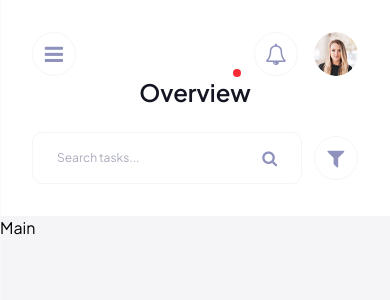
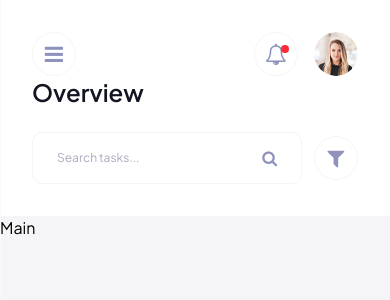
Before and after one commit to Evans-Asiedu/task-management, a React (Vite) app: page / in a window 390 px wide. Shown: the top 300 px of the page. Built offline with nearby package versions, Linux system fonts and the light colour scheme.

Commit message:
refactor components folders

```diff
--- a/src/App.jsx
+++ b/src/App.jsx
@@ -1,7 +1,7 @@
 import { useState, useEffect } from "react";
-import Header from "src/layout/Header";
-import Main from "src/layout/Main";
-import Sidebar from "src/layout/Sidebar";
+import Header from "components/layout/Header";
+import Main from "components/layout/Main";
+import Sidebar from "components/layout/Sidebar";
 
 function App() {
   const [isSidebarOpen, setIsSidebarOpen] = useState(() => {
--- a/src/layout/Header.jsx
+++ b/src/components/layout/Header.jsx
@@ -9,7 +9,7 @@ const Header = ({ isOpen: isSidebarOpen, setIsOpen: setIsSidebarOpen }) => {
     <header className="h-[248px] md:h-[192px] bg-white p-8 flex flex-col gap-6">
       <div className="flex flex-col-reverse md:flex-row justify-between items-center">
         {/* title */}
-        <h1 className="text-2xl font-semibold text-secondary-500">{title}</h1>
+        <h1 className="text-2xl font-semibold text-secondary-500 self-start md:self-center">{title}</h1>
 
         <div className="flex justify-between md:justify-end items-center w-full">
           {/* Sidebar toggle button */}
@@ -28,7 +28,7 @@ const Header = ({ isOpen: isSidebarOpen, setIsOpen: setIsSidebarOpen }) => {
               className="text-secondary-300 border-n-1 relative"
             >
               {unreadNotifications > 0 && (
-                <span className="absolute top-9 right-14 w-2 h-2 bg-red-500 rounded-full"></span>
+                <span className="absolute top-3 right-2 w-2 h-2 bg-red-500 rounded-full"></span>
               )}
             </Button>
 
```
Also changed, not shown: src/components/layout/Main.jsx (renamed from src/layout/Main.jsx), src/components/layout/Sidebar.jsx (renamed from src/layout/Sidebar.jsx).
